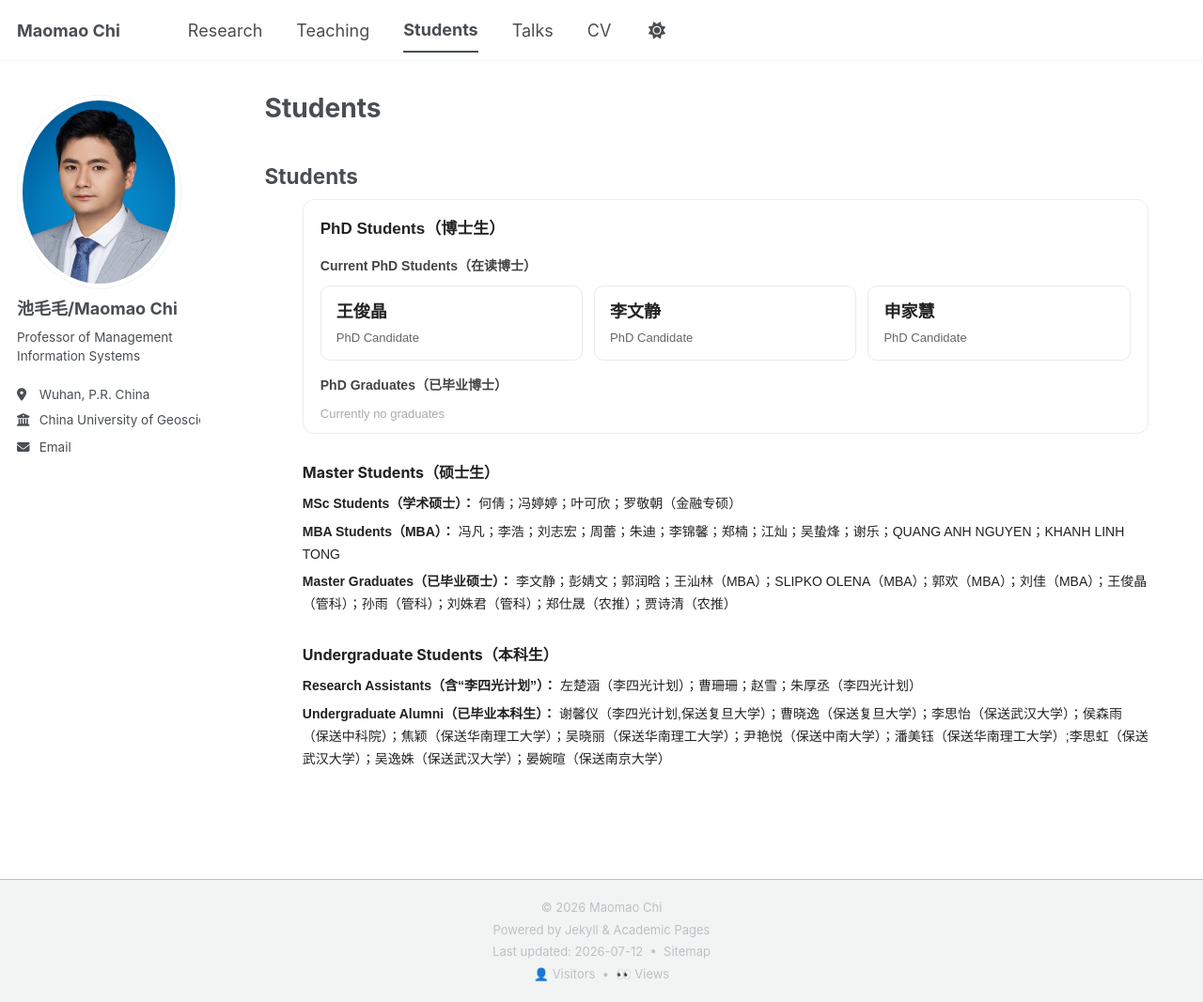
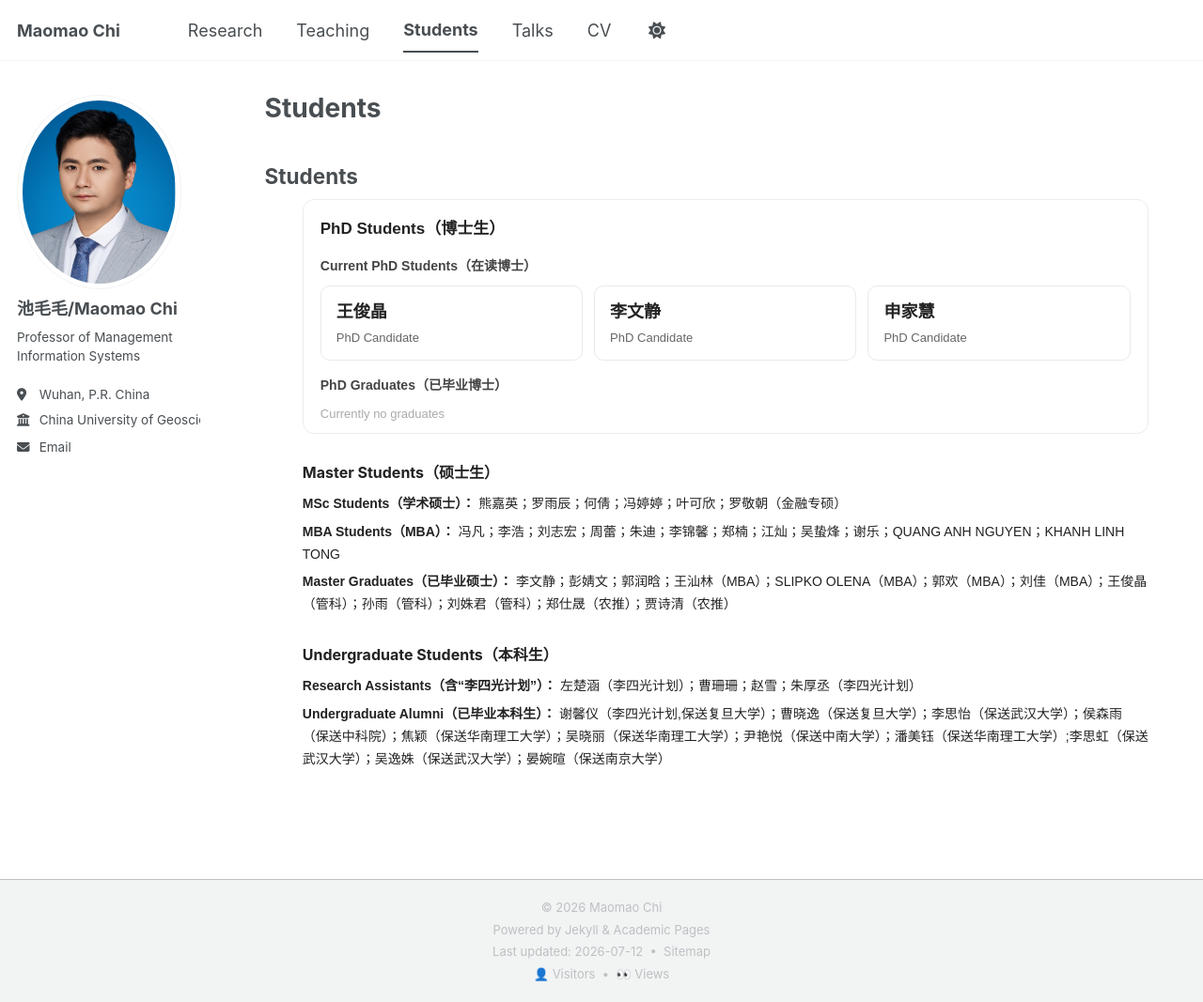
Before and after one commit to nishaochen/chimaomao, a Jekyll site: the page built from _pages/students.html, in a window 1280 px wide and 1067 px high. Shown: the whole window at 94% size. Built offline with Jekyll 4.4.1, drawn with Linux system fonts in a browser that asks for light colours; comment, search, counter and statistics services are not loaded; a style sheet for code colours, icons or effects is not loaded.

Commit message:
Update MSc Students list in students.html

```diff
--- a/_pages/students.html
+++ b/_pages/students.html
@@ -132,7 +132,7 @@ author_profile: true
   <h3>Master Students（硕士生）</h3>
 
   <div class="student-line">
-    <strong>MSc Students（学术硕士）：</strong> 何倩；冯婷婷；叶可欣；罗敬朝（金融专硕）
+    <strong>MSc Students（学术硕士）：</strong> 熊嘉英；罗雨辰；何倩；冯婷婷；叶可欣；罗敬朝（金融专硕）
   </div>
 
   <div class="student-line">
```
